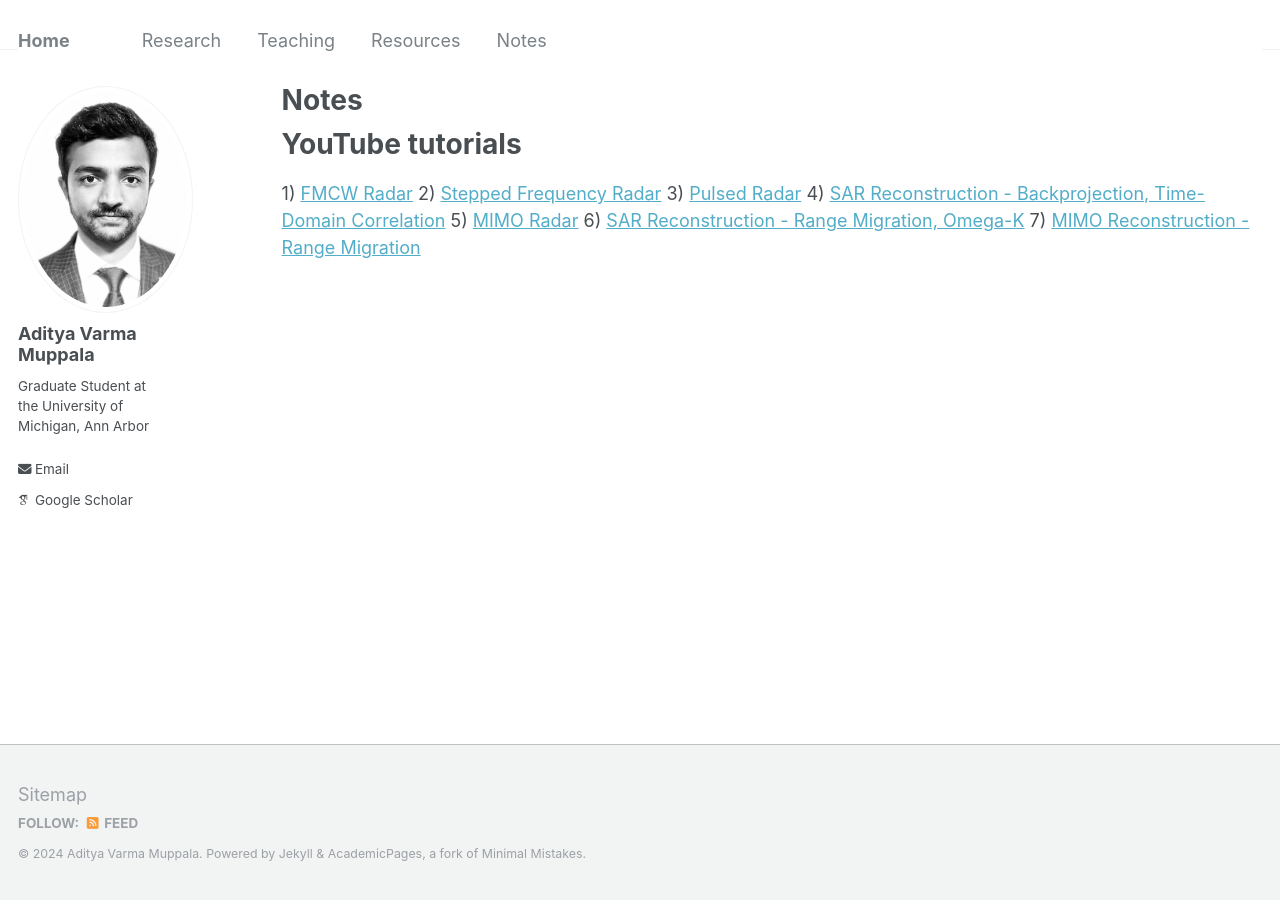
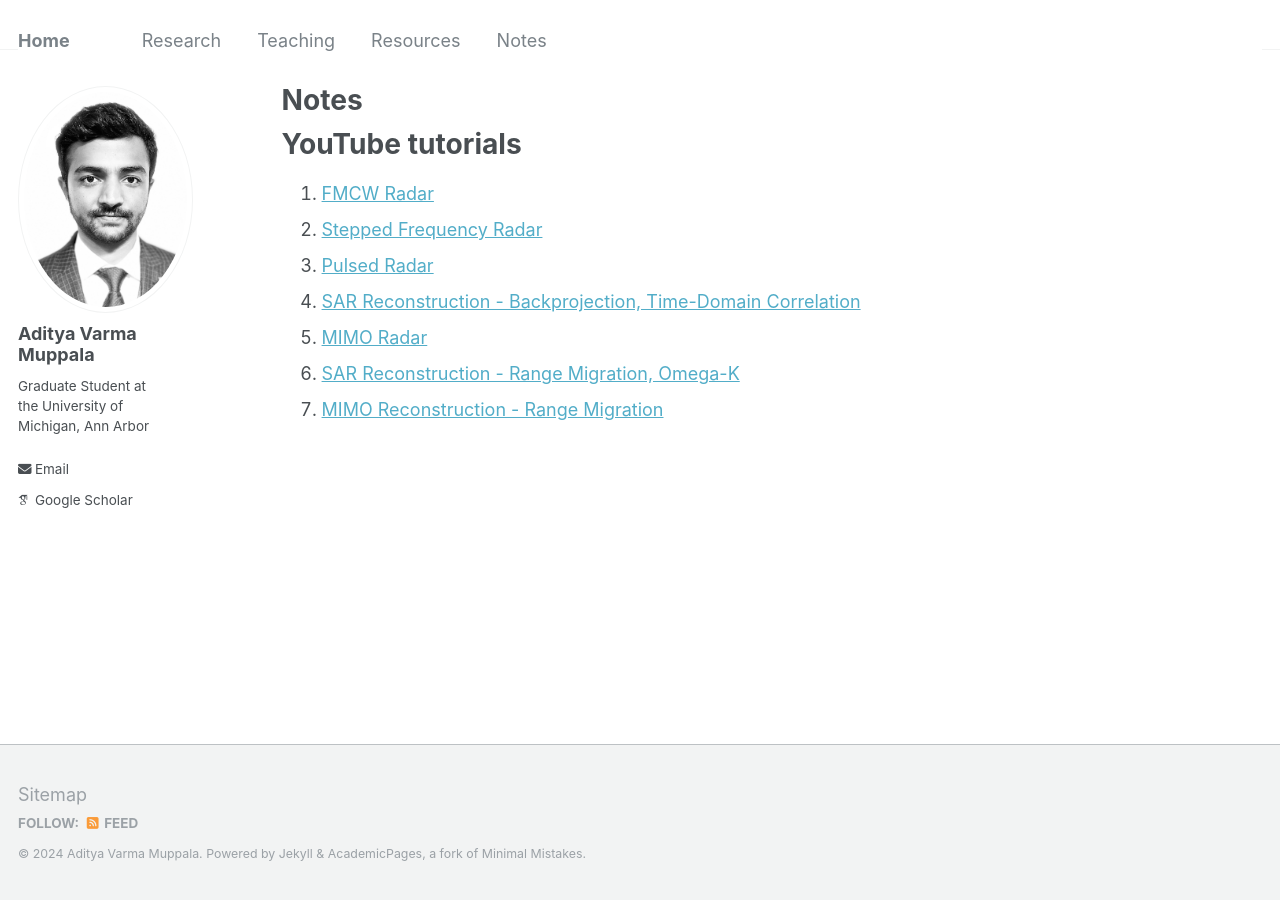
Before and after one commit to AdityaMuppala/adityamuppala.github.io, a Jekyll site: the page built from _pages/notes.md, in a window 1280 px wide. Built offline with Jekyll 4.4.1, drawn with Linux system fonts in a browser that asks for light colours; some web fonts are replaced.

Commit message:
Update notes.md

```diff
--- a/_pages/notes.md
+++ b/_pages/notes.md
@@ -7,10 +7,10 @@ author_profile: true
 
 # YouTube tutorials
 
-1) [FMCW Radar](https://adityamuppala.github.io/assets/YouTube_Notes/FMCW_YouTube.pdf)
-2) [Stepped Frequency Radar](https://adityamuppala.github.io/assets/YouTube_Notes/Stepped_Frequency_Youtube.pdf)
-3) [Pulsed Radar](https://adityamuppala.github.io/assets/YouTube_Notes/Pulsed_Youtube.pdf)
-4) [SAR Reconstruction - Backprojection, Time-Domain Correlation](https://adityamuppala.github.io/assets/YouTube_Notes/SAR_BP_TDC_Youtube.pdf)
-5) [MIMO Radar](https://adityamuppala.github.io/assets/YouTube_Notes/MIMO_Radar_Youtube.pdf)
-6) [SAR Reconstruction - Range Migration, Omega-K](https://adityamuppala.github.io/assets/YouTube_Notes/SAR_RMA_Youtube.pdf)
-7) [MIMO Reconstruction - Range Migration](https://adityamuppala.github.io/assets/YouTube_Notes/MIMO_RMA_Youtube.pdf)
+1. [FMCW Radar](https://adityamuppala.github.io/assets/YouTube_Notes/FMCW_YouTube.pdf)
+2. [Stepped Frequency Radar](https://adityamuppala.github.io/assets/YouTube_Notes/Stepped_Frequency_Youtube.pdf)
+3. [Pulsed Radar](https://adityamuppala.github.io/assets/YouTube_Notes/Pulsed_Youtube.pdf)
+4. [SAR Reconstruction - Backprojection, Time-Domain Correlation](https://adityamuppala.github.io/assets/YouTube_Notes/SAR_BP_TDC_Youtube.pdf)
+5. [MIMO Radar](https://adityamuppala.github.io/assets/YouTube_Notes/MIMO_Radar_Youtube.pdf)
+6. [SAR Reconstruction - Range Migration, Omega-K](https://adityamuppala.github.io/assets/YouTube_Notes/SAR_RMA_Youtube.pdf)
+7. [MIMO Reconstruction - Range Migration](https://adityamuppala.github.io/assets/YouTube_Notes/MIMO_RMA_Youtube.pdf)
```
